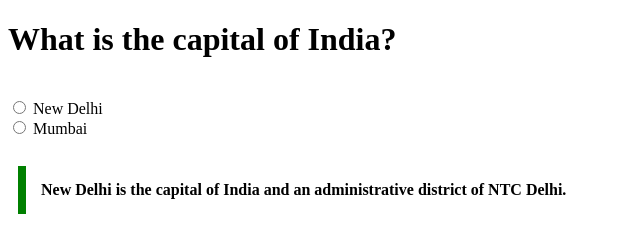
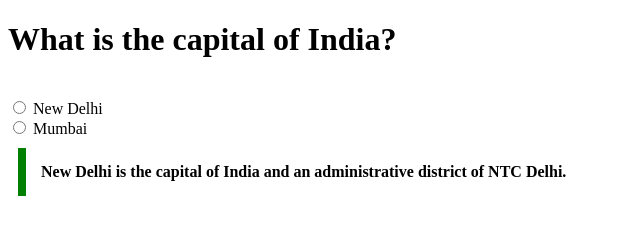
Before and after one commit to acciojob/trivia-rudrasro, a website: page main.html in a window 1280 px wide. Shown: the whole page, without its empty margins (0-640 px from the left). Drawn offline with Linux system fonts and the light colour scheme.

Commit message:
Update main.html

```diff
--- a/main.html
+++ b/main.html
@@ -12,7 +12,7 @@
     	<input type="radio" name="capital" value="Delhi">
     	<label for="delhi">New Delhi</label><br>
     	<input type="radio" name="capital" value="Mumbai">
-    	<label for="mumbai">Mumbai</label><br><br>
+    	<label for="mumbai">Mumbai</label><br>
     	<p class="quiz">New Delhi is the capital of India and an administrative district of NTC Delhi.</p>
     	<script type="text/javascript" src="./script.js">
 </script>
```
